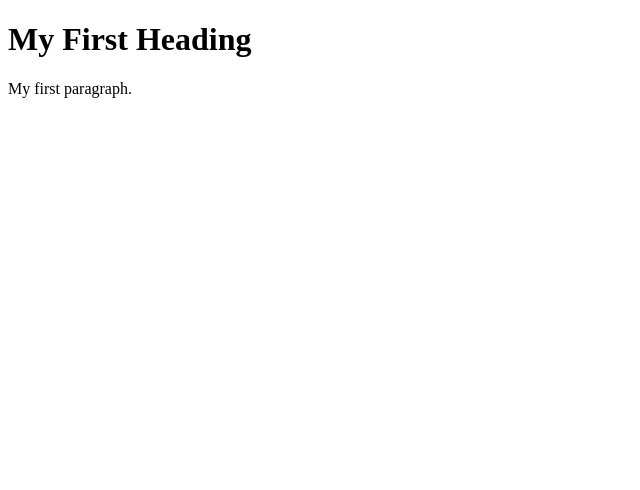
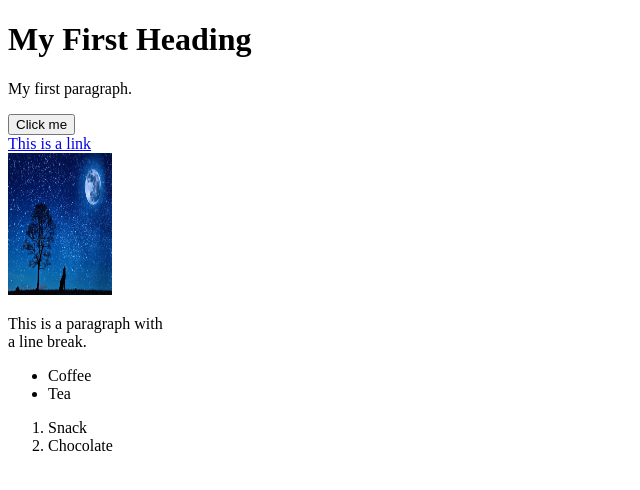
Before and after one commit to seafood0917/HTML, a plain HTML site: page index.htm in a window 1280 px wide. Shown: the whole page, without its empty margins (0-640 px from the left). Drawn offline with Linux system fonts and the light colour scheme.

Commit message:
up to Not Case Sensitive part

```diff
--- a/index.htm
+++ b/index.htm
@@ -6,5 +6,25 @@
 
 <p>My first paragraph.</p>
 
+<button>Click me</button>
+<br>
+
+<a href="https://www.w3schools.com">This is a link</a>
+<br>
+<img src="dog-647528_640.jpg" alt="W3Schools.com" width="104" height="142">
+
+<p> This is a paragraph with <br> a line break.<br /yes> </p>
+
+<ul>
+  <li> Coffee </li>
+  <li> Tea </li>
+</ul>
+
+<ol>
+  <li> Snack </li>
+  <li> Chocolate </li>
+</ol>
+
+
 </body>
 </html>
```
